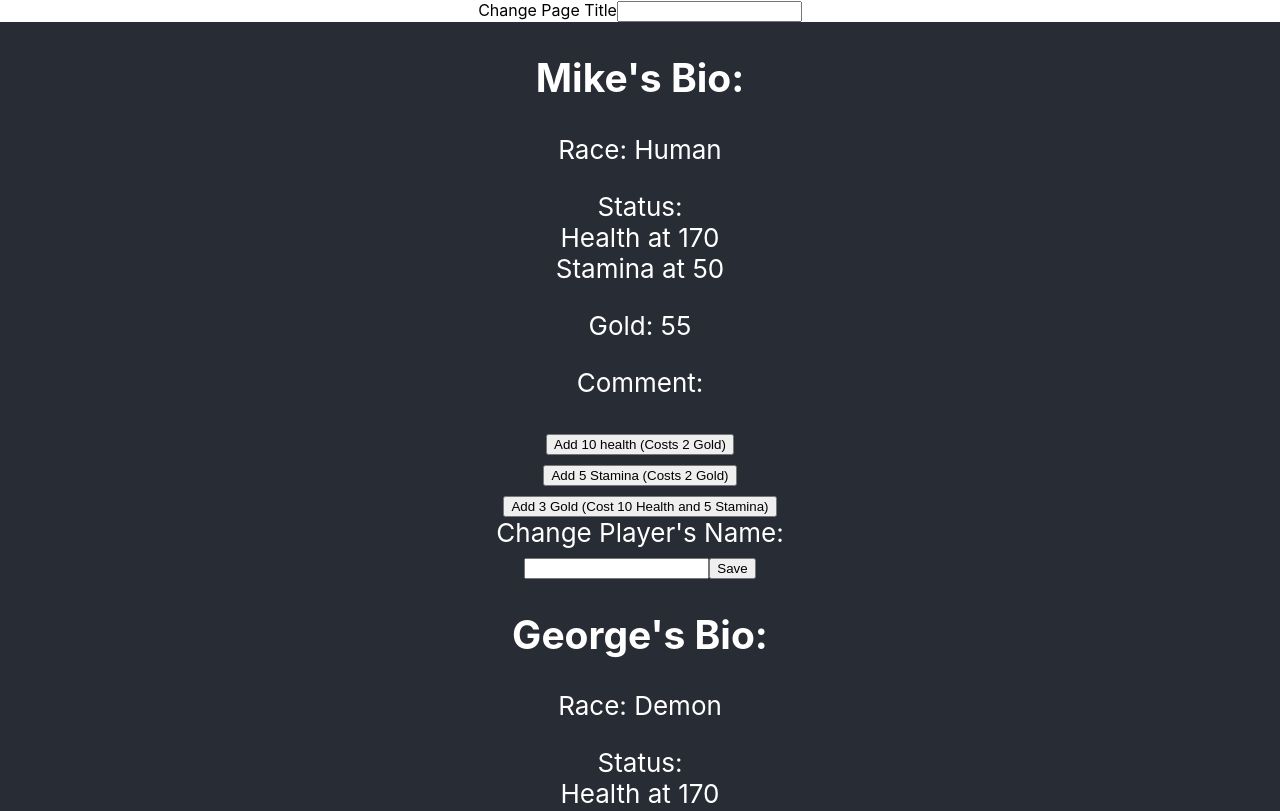
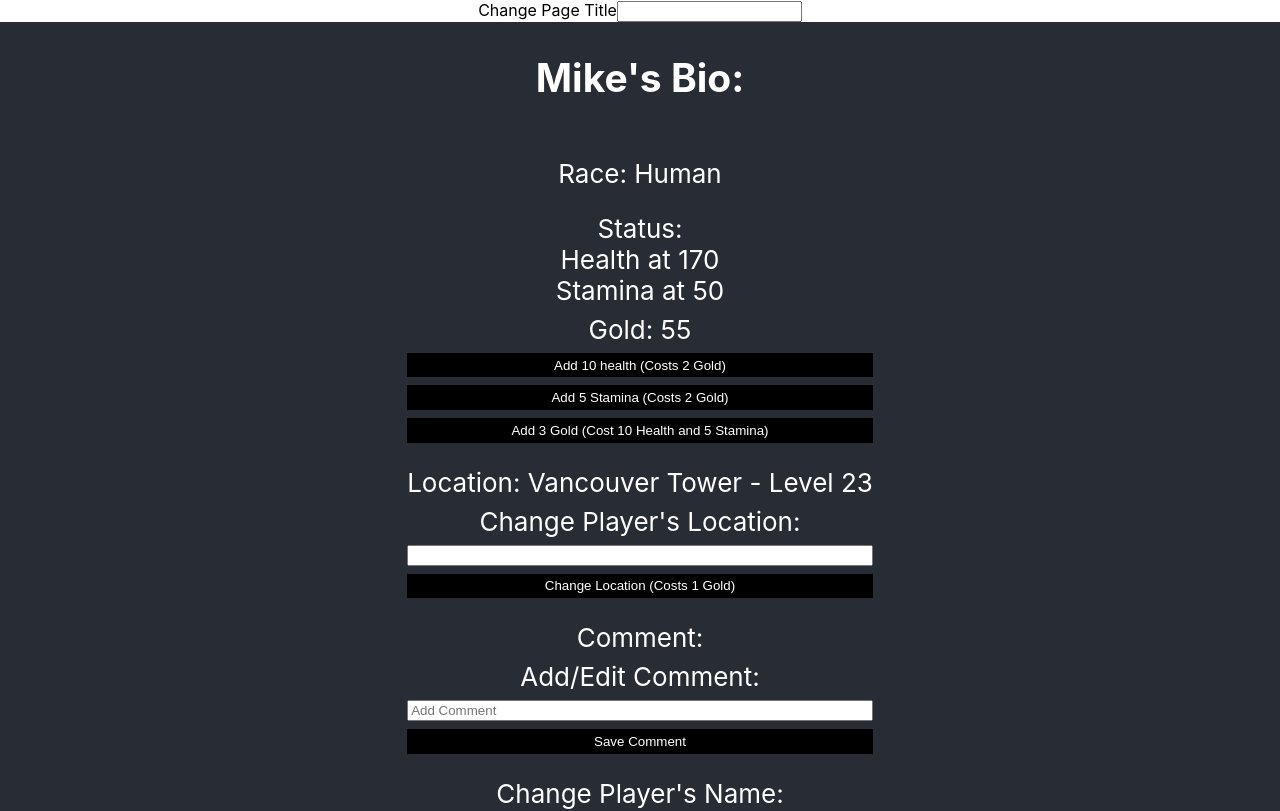
Before and after one commit to denad00/refactoring-exercise, a React (Create React App) app: page / in a window 1280 px wide. Shown: the top 811 px of the page. Built offline with nearby package versions, Linux system fonts and the light colour scheme; data requests are answered from the project's data file.

Commit message:
add location and comment

```diff
--- a/db.json
+++ b/db.json
@@ -4,12 +4,13 @@
       "name": "Mike",
       "race": "Human",
       "status": {
-          "health": "170",
-          "stamina": "50",
-          "gold": "55"
-        },
+        "health": "170",
+        "stamina": "50",
+        "gold": "55"
+      },
       "comment": "",
-      "id": 1
+      "id": 1,
+      "location": "Vancouver Tower - Level 23"
     },
     {
       "name": "George",
@@ -20,7 +21,8 @@
         "gold": "55"
       },
       "comment": "I'm so ANGRY!!!!",
-      "id": 2
+      "id": 2,
+      "location": "Vancouver Tower - Level 35"
     },
     {
       "name": "Angela",
@@ -31,7 +33,8 @@
         "gold": "55"
       },
       "comment": "",
-      "id": 3
+      "id": 3,
+      "location": "Vancouver Tower - Level 5"
     },
     {
       "name": "Fae",
@@ -42,7 +45,8 @@
         "gold": "55"
       },
       "comment": "",
-      "id": 4
+      "id": 4,
+      "location": "Vancouver Tower - Level 8"
     }
   ]
 }
--- a/src/App.css
+++ b/src/App.css
@@ -11,4 +11,34 @@
   justify-content: center;
   font-size: calc(10px + 2vmin);
   color: white;
+  gap: 1rem;
 }
+
+.App-header div {
+  display: flex;
+  flex-flow: column nowrap;
+  gap: 1.5rem;
+}
+.App-header section {
+  display: flex;
+  flex-flow: column nowrap;
+  gap: .5rem;
+}
+
+p {
+  margin: 0;
+}
+
+button {
+  background-color: black;
+  color: white;
+  box-shadow: none;
+  border: none;
+  padding: .3rem
+}
+
+button:hover {
+  background-color: lightblue;
+  color: black;
+  cursor: pointer;
+}
--- a/src/App.js
+++ b/src/App.js
@@ -7,6 +7,7 @@ import Character from './components/Character';
 export default function App() {
   const[title, setTitle] = useState('My Game')
   const[characters, setCharacters] = useState([])
+  const [comment, setComment] = useState([])
 
   useEffect(() => {
     const getCharacters = async () => {
@@ -36,6 +37,7 @@ export default function App() {
     return data
   }
 
+
   // Change Player's Name
   const editName = async (id, name) => {
     const nameToEdit = await fetchCharacter(id);
@@ -43,8 +45,6 @@ export default function App() {
       ...nameToEdit,
       name: name,
     };
-
-    console.log(name);
 
     await fetch(`http://localhost:5002/characters/${id}`, {
       method: 'PUT',
@@ -59,9 +59,28 @@ export default function App() {
 
   };
 
-  // Add Health
+  // Add Comment
+  const addComment = async (id, comment) => {
+    const commentToAdd = await fetchCharacter(id);
+    const insertComment = {
+      ...commentToAdd,
+      comment: comment,
+    };
+
+    await fetch(`http://localhost:5002/characters/${id}`, {
+      method: 'PUT',
+      headers: {
+        'Content-type': 'application/json',
+      },
+      body: JSON.stringify(insertComment),
+    });
+
+    const res = await fetchCharacters();
+    setComment(res);
+ }
 
 
+  // Show Characters on Page
   const listComp = () => {
     return characters.map((characters, i) =>
       <Character
@@ -69,9 +88,11 @@ export default function App() {
         name={characters.name}
         race={characters.race}
         status={characters.status}
+        location = {characters.location}
         comment={characters.comment}
         id={characters.id}
         onName = {editName}
+        onComment = {addComment}
 
       />);
   }
--- a/src/components/Character.js
+++ b/src/components/Character.js
@@ -1,45 +1,74 @@
-import React, {useState} from 'react';
+import React, {useState} from 'react'
 
 const Character = (props) => {
     const[name, setName] = useState(props.name)
     const[health, setHealth] = useState(props.status.health)
     const [stamina, setStamina] = useState(props.status.stamina)
     const[gold, setGold] = useState(props.status.gold)
+    const [comment, setComment] = useState(props.comment)
+    const [location , setLocation] = useState(props.location)
 
     return (
         <div>
             <h2>{name}'s Bio:</h2>
             <p>Race: {props.race}</p>
+
+            <section className="status">
                 <p>Status: <br />
                     Health at {health} <br />
                     Stamina at {stamina} <br />
                 </p>
                 <p>Gold: {gold}</p>
-            <p className={props.comment ? 'visible' : 'hidden'}>Comment: {props.comment}</p>
-
                 <button onClick={() => {
                     setHealth(parseInt(health) + 10);
                     setGold(parseInt(gold) - 2);
                 }}>
                     Add 10 health (Costs 2 Gold)
-            </button><br />
-
+                </button>
                 <button onClick={() => {
                     setStamina(parseInt(stamina) + 5);
                     setGold(parseInt(gold) - 1);
                 }}>
                     Add 5 Stamina (Costs 2 Gold)
-            </button><br />
-
+                </button>
                 <button onClick={() => {
                     setGold(parseInt(gold) + 3)
                     setHealth(parseInt(health) - 10);
                     setStamina(parseInt(stamina) - 5);
                 }}>
                     Add 3 Gold (Cost 10 Health and 5 Stamina)
-            </button> <br />
+                </button>
 
-            <label htmlFor="nameChange">Change Player's Name:</label><br />
+            </section>
+
+
+            <section className="location">
+            <p>Location: {location}</p>
+            <label htmlFor="locationChange">Change Player's Location:</label>
+            <input
+                type="text"
+                id='locationChange'
+                onChange = {e => setLocation(e.target.value)}
+            />
+            <button onClick={(e) => {
+                setGold(parseInt(gold) - 1)
+                props.onName(props.id, name
+                )}}>Change Location (Costs 1 Gold)</button>
+            </section>
+
+            <section className="comment">
+                <p className={props.comment ? 'visible' : 'no comment'}>Comment: {comment}</p>
+                <label>Add/Edit Comment:</label>
+                <input
+                    type="text"
+                    placeholder="Add Comment"
+                    onChange={(e) => setComment(e.target.value)}
+                />
+                <button onClick={() => {props.onComment(props.id, comment)}}>Save Comment</button>
+            </section>
+
+            <section className="change-name">
+                <label htmlFor="nameChange">Change Player's Name:</label>
                 <input
                     type="text"
                     id='nameChange'
@@ -48,6 +77,7 @@ const Character = (props) => {
                 <button onClick={(e) => {
                     props.onName(props.id, name
                     )}}>Save</button>
+            </section>
 
         </div>
     )
```
Also changed, not shown: src/components/Character.css (line endings or trailing spaces). Lines whose indentation alone changed are shown as unchanged.
